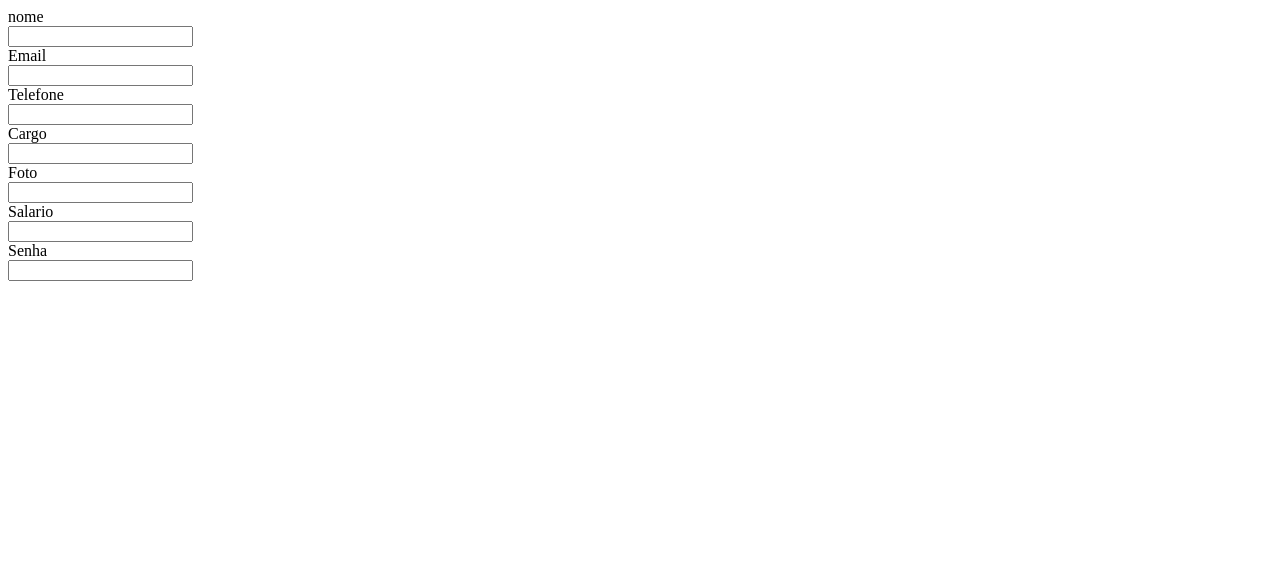
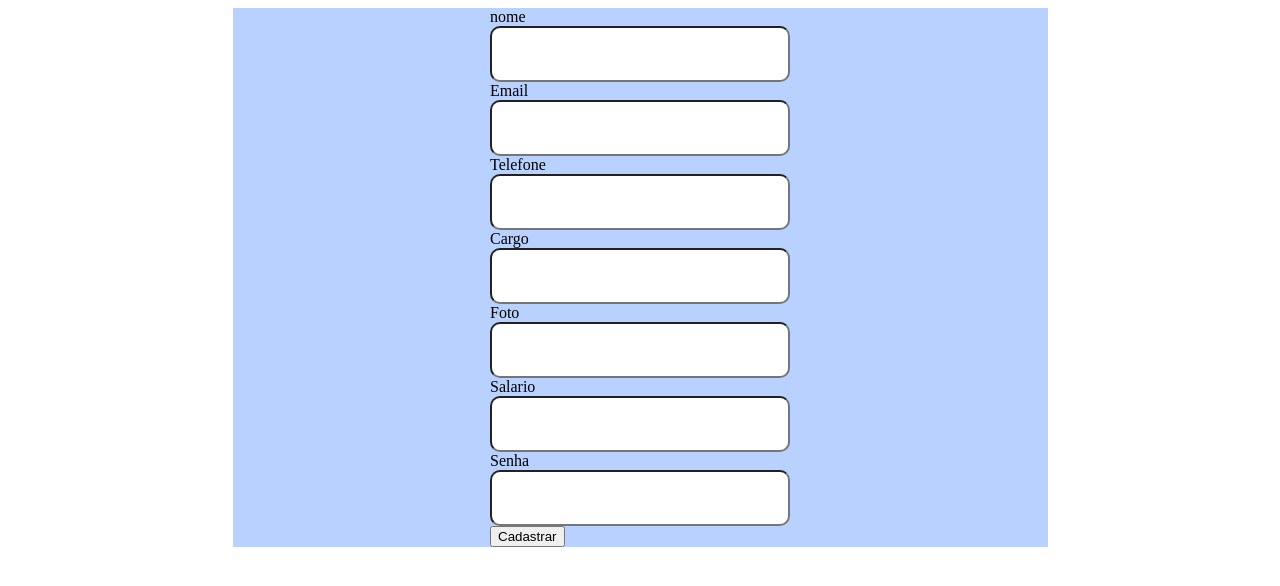
Before and after one commit to weslyramalho/PiratasWeb, a Next.js app in the folder Front/: page /funcionarios in a window 1280 px wide. Shown: the top 586 px of the page. Built offline with nearby package versions, Linux system fonts and the light colour scheme.

Commit message:
tela de cadastro tomando forma

```diff
--- a/Front/pages/funcionarios/index.tsx
+++ b/Front/pages/funcionarios/index.tsx
@@ -1,5 +1,9 @@
+import { Area, FormArea } from "./styled";
+
 const Funcionarios = () => {
     return(
+        <Area>
+        <FormArea>
         <form method="post">
             <label>
                 <div>nome</div>
@@ -65,8 +69,14 @@ const Funcionarios = () => {
                     >
                     </input>
                 </div>
+                <div>
+                    <button>Cadastrar</button>
+                </div>
             </label>
         </form>
+
+        </FormArea>
+        </Area>
 
     )
 }
--- /dev/null
+++ b/Front/pages/funcionarios/styled.tsx
@@ -0,0 +1,22 @@
+import styled from "styled-components"
+
+export const Area = styled.div`
+align-items: center;
+justify-content: center;
+display: flex;
+`
+export const FormArea = styled.div`
+
+
+input {
+    height: 50px;
+    width: 292px;
+    border-radius: 10px;
+}
+background-color: #B8D1FF;
+align-items: center;
+justify-content: center;
+display: flex;
+width: 815px;
+
+`
```
